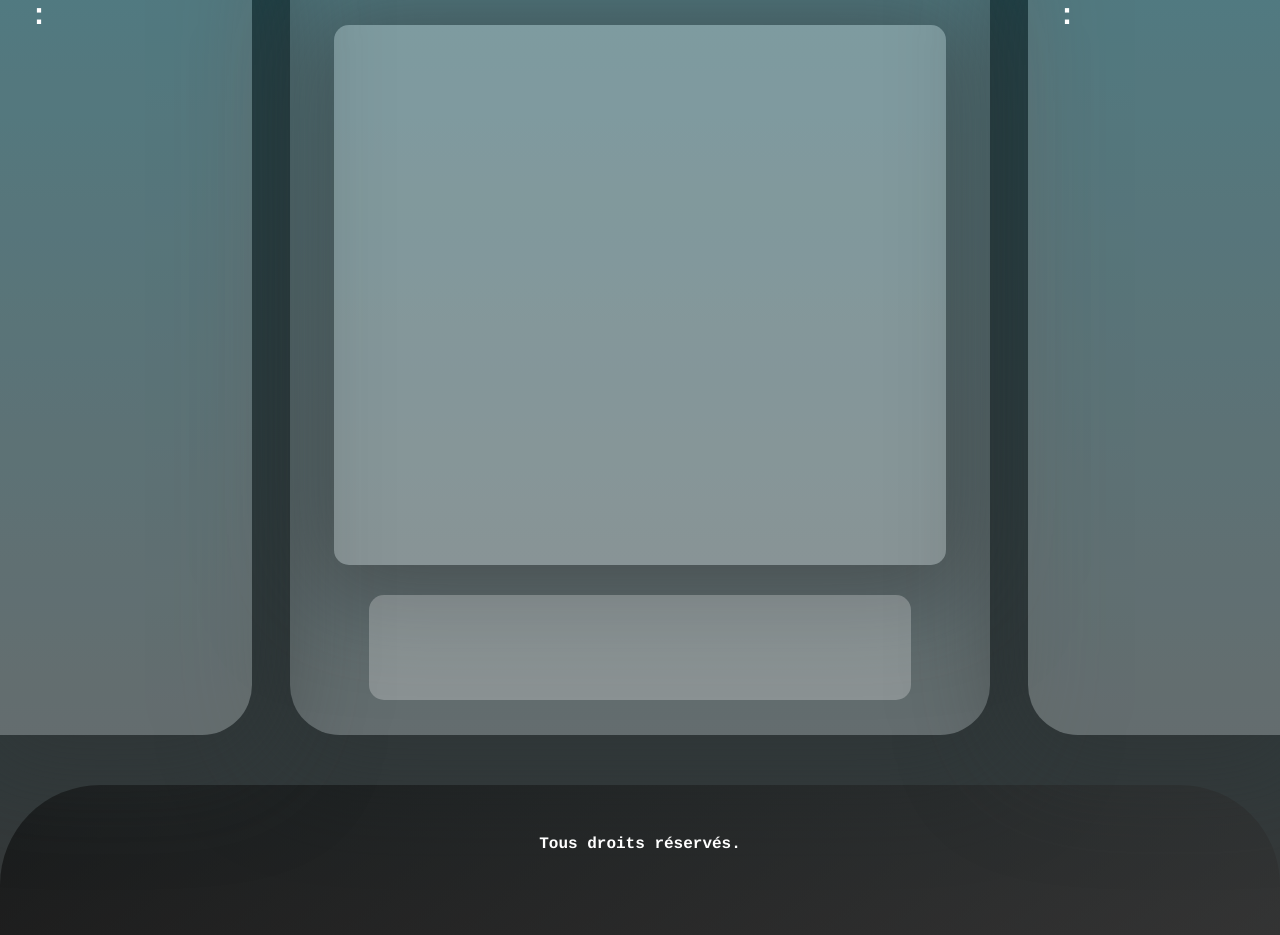
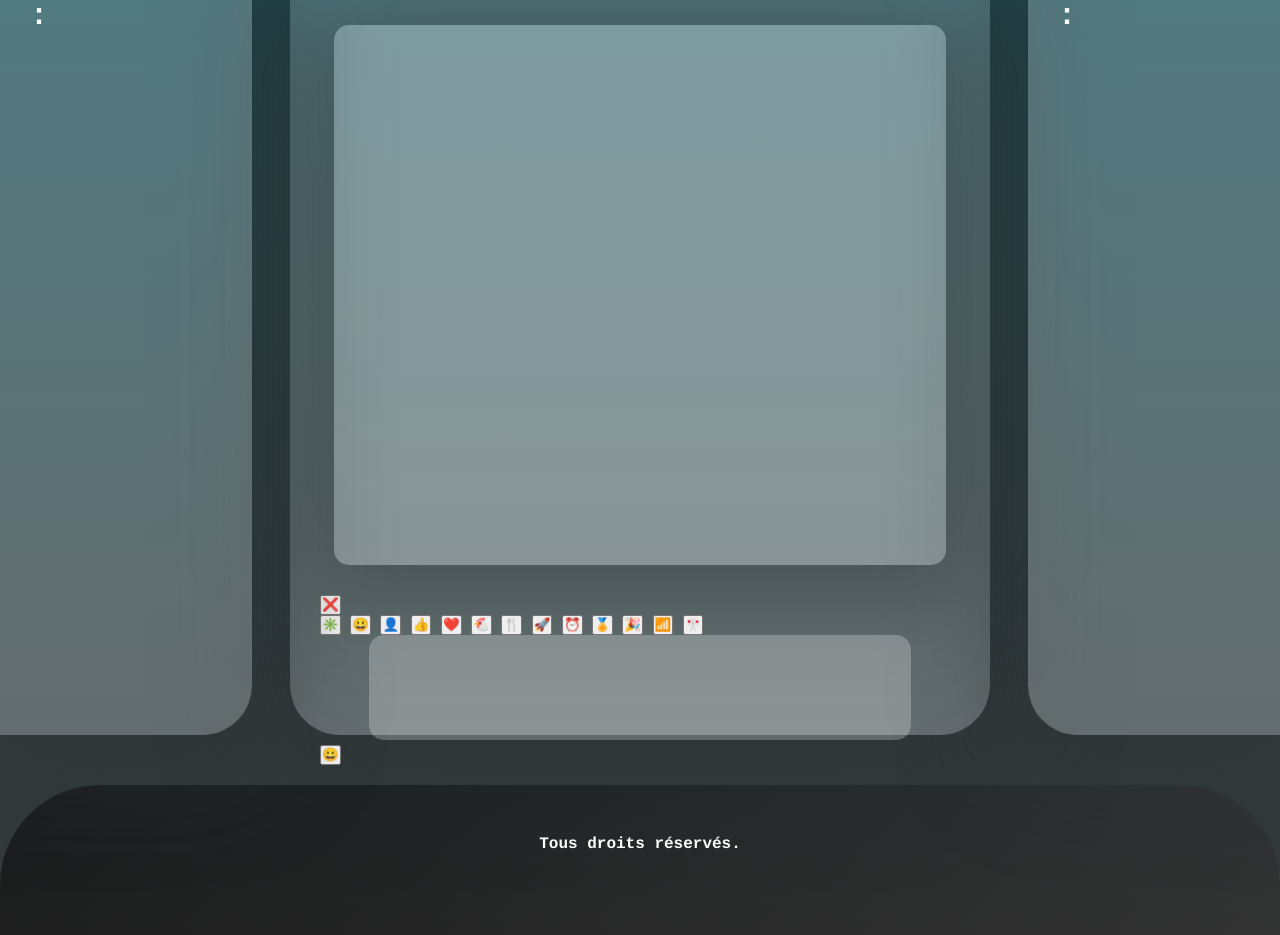
Before and after one commit to Transformot/web_project, a Django app: template web_project/templates/chat_channel.html in a window 1280 px wide. Shown: the part 315-1250 px from the top of the page. Run offline with Django 4.2, Linux system fonts and the light colour scheme; the template is opened without the code that fills it, so the values that code supplies are empty; some libraries are stand-ins or nearby versions.

Commit message:
Update chat_channel.html
Ajout des emojis

```diff
--- a/web_project/templates/chat_channel.html
+++ b/web_project/templates/chat_channel.html
@@ -75,9 +75,32 @@
                         {% endfor %}
                     {% endblock messages %}
                 </div>
+
+                <div id="emojis_window">
+                    <div id="window_parameter">
+                        <button id="close" onclick="close_emoji()">❌</button>
+                    </div>
+                    <div id="parameters">
+                        <button class="emoji_window_parameter" onclick="show_emoji_category(0, 1791)">✳️</button>
+                        <button class="emoji_window_parameter" onclick="show_emoji_category(0, 97)">😀</button>
+                        <button class="emoji_window_parameter" onclick="show_emoji_category(98, 356)">👤</button>
+                        <button class="emoji_window_parameter" onclick="show_emoji_category(357, 561)">👍</button>
+                        <button class="emoji_window_parameter" onclick="show_emoji_category(562, 579)">❤️</button>
+                        <button class="emoji_window_parameter" onclick="show_emoji_category(580, 686)">🐔</button>
+                        <button class="emoji_window_parameter" onclick="show_emoji_category(687, 775)">🍴</button>
+                        <button class="emoji_window_parameter" onclick="show_emoji_category(776, 899)">🚀</button>
+                        <button class="emoji_window_parameter" onclick="show_emoji_category(900, 977)">⏰</button>
+                        <button class="emoji_window_parameter" onclick="show_emoji_category(978, 1098)">🏅</button>
+                        <button class="emoji_window_parameter" onclick="show_emoji_category(1099, 1327)">🎉</button>
+                        <button class="emoji_window_parameter" onclick="show_emoji_category(1328, 1530)">📶</button>
+                        <button class="emoji_window_parameter" onclick="show_emoji_category(1530, 1791)">🎌</button>
+                    </div>
+                </div>
+
                 <div class="paragraph">
                     <label for="chat_box"></label>
                     <input type="text" class="input" id="chat_box" name="chat_box" maxlength="300">
+                    <button id="emoji_btn" onclick="show_emoji()">😀</button>
                 </div>
             </div>
             <div class="panel_zone" id="members">
```
